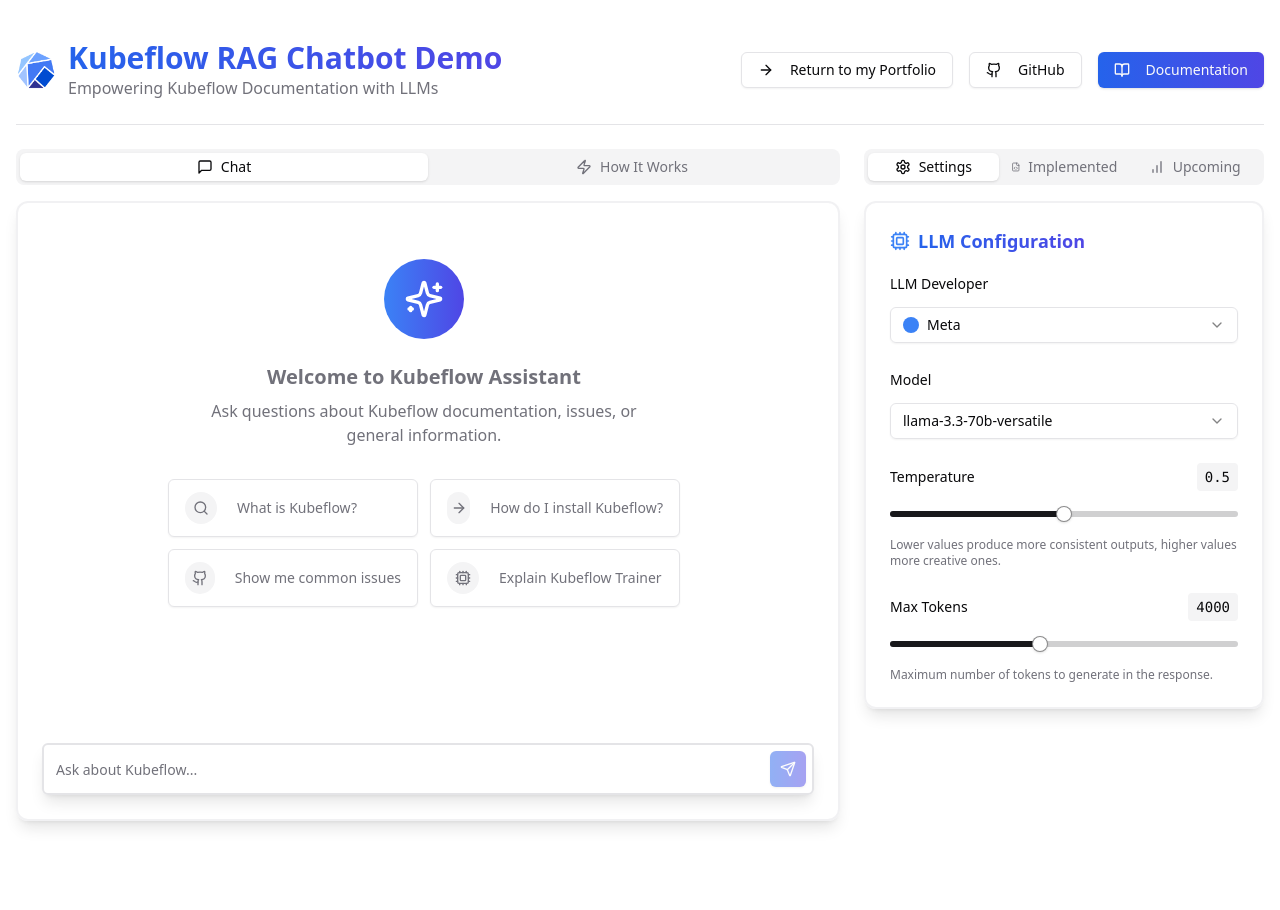
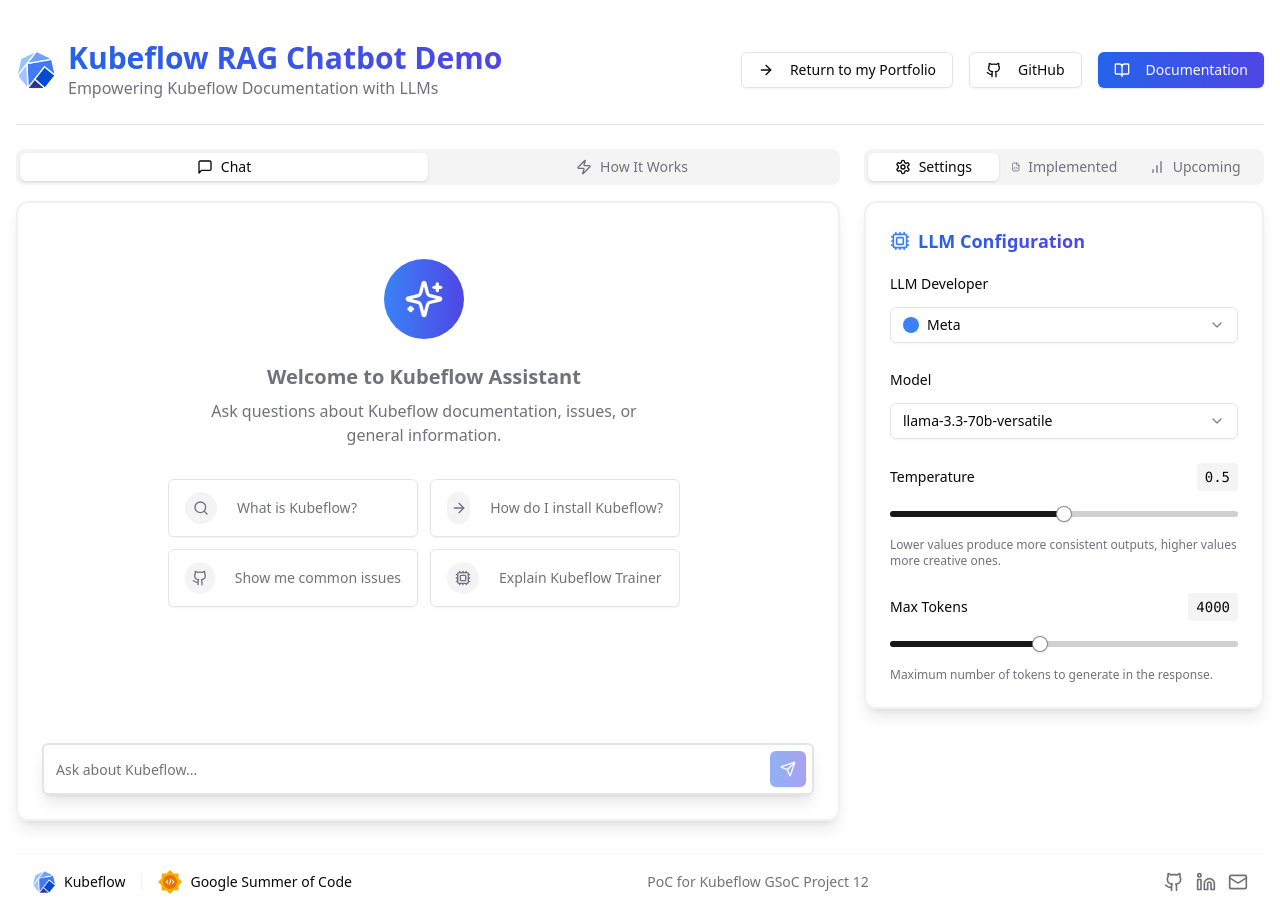
Before and after one commit to KacemMathlouthi/kubeflow-demo, a React (Vite) app in the folder frontend/: page / in a window 1280 px wide. Before the commit the page ends 837 px from the top, so only its background shows below. Built offline with nearby package versions, Linux system fonts and the light colour scheme.

Commit message:
Feat: footer

```diff
--- a/frontend/src/components/chat-interface.tsx
+++ b/frontend/src/components/chat-interface.tsx
@@ -30,6 +30,7 @@
 import ImplementedFeatures from "@/components/implemented-features"
 import UpcomingFeatures from "@/components/upcoming-features"
 import RagDiagram from "@/components/rag-diagram"
+import Footer from "./footer"
 
 export default function ChatInterface() {
   const [llmProvider, setLlmProvider] = useState("Meta")
@@ -427,6 +428,8 @@
           </Tabs>
         </div>
       </div>
+      <Footer />
     </div>
+
   )
 }
--- /dev/null
+++ b/frontend/src/components/footer.tsx
@@ -0,0 +1,55 @@
+import { Github, Linkedin, Mail } from "lucide-react"
+
+export default function Footer() {
+  return (
+    <footer className="mt-8 pt-4 border-t border-border/30">
+      <div className="container mx-auto px-4">
+        <div className="flex flex-col md:flex-row items-center justify-between gap-4">
+          <div className="flex items-center space-x-4">
+            <div className="flex items-center">
+              <img src="/logo.png" className="h-6 w-6 mr-2" />
+              <span className="text-sm font-medium">Kubeflow</span>
+            </div>
+            <div className="h-4 w-px bg-border/50" />
+            <div className="flex items-center">
+                <img src="/gsoc.png" className="h-6 w-6 mr-2" />
+              <span className="text-sm font-medium">Google Summer of Code</span>
+            </div>
+          </div>
+
+          <div className="text-center md:text-left text-sm text-muted-foreground">
+            <p>PoC for Kubeflow GSoC Project 12</p>
+          </div>
+
+          <div className="flex items-center space-x-3">
+          <a
+              href="https://github.com/KacemMathlouthi"
+              target="_blank"
+              rel="noopener noreferrer"
+              className="text-muted-foreground hover:text-foreground transition-colors"
+              aria-label="GitHub"
+            >
+              <Github className="h-5 w-5" />
+            </a>
+            <a
+              href="https://www.linkedin.com/in/kacem-mathlouthi/"
+              target="_blank"
+              rel="noopener noreferrer"
+              className="text-muted-foreground hover:text-foreground transition-colors"
+              aria-label="LinkedIn"
+            >
+              <Linkedin className="h-5 w-5" />
+            </a>
+            <a
+              href="mailto:kacem.mathlouthi@insat.ucar.tn"
+              className="text-muted-foreground hover:text-foreground transition-colors"
+              aria-label="Email"
+            >
+              <Mail className="h-5 w-5" />
+            </a>
+          </div>
+        </div>
+      </div>
+    </footer>
+  )
+}
```
Also changed, not shown: frontend/public/gsoc.png (added).
